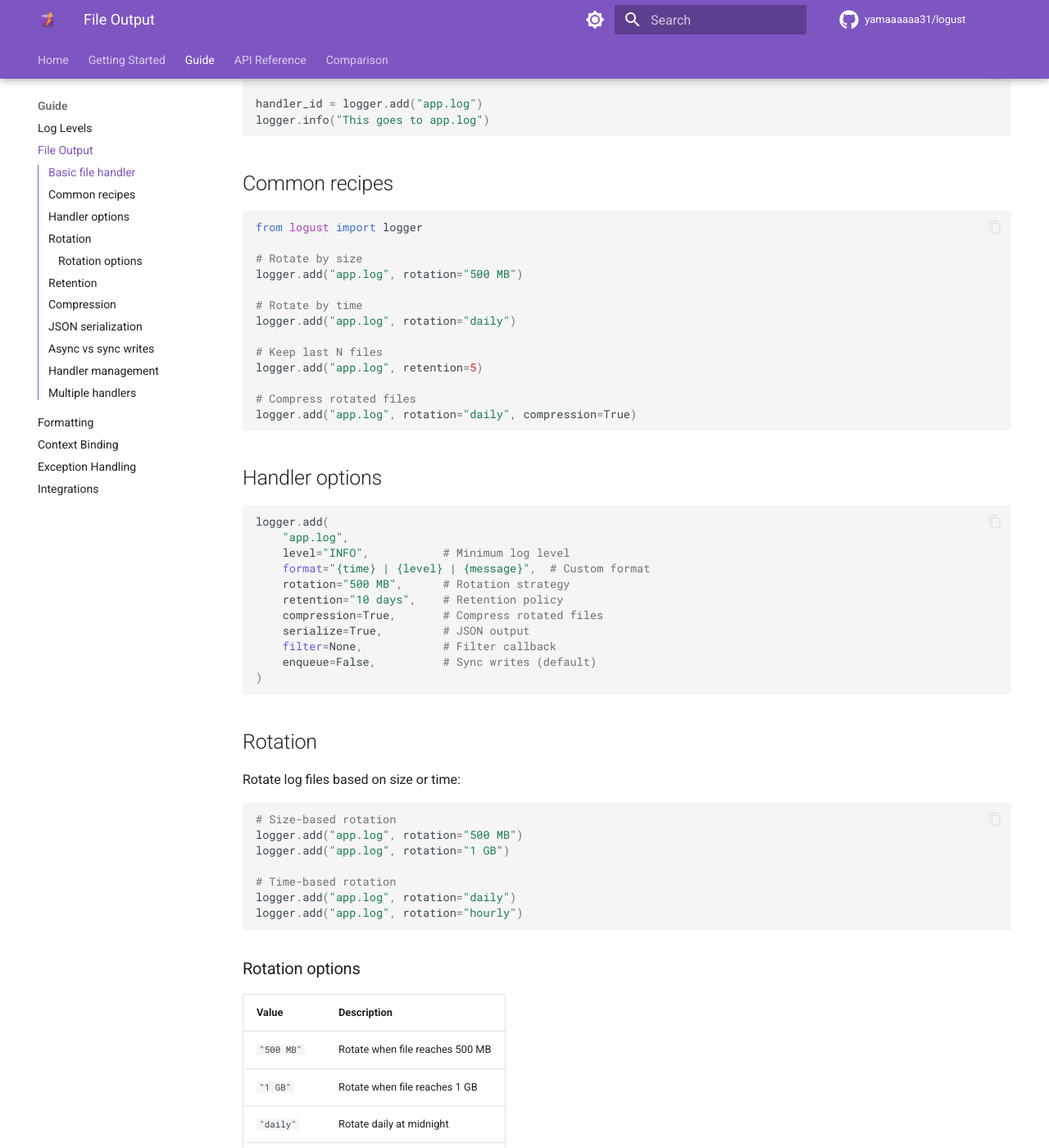
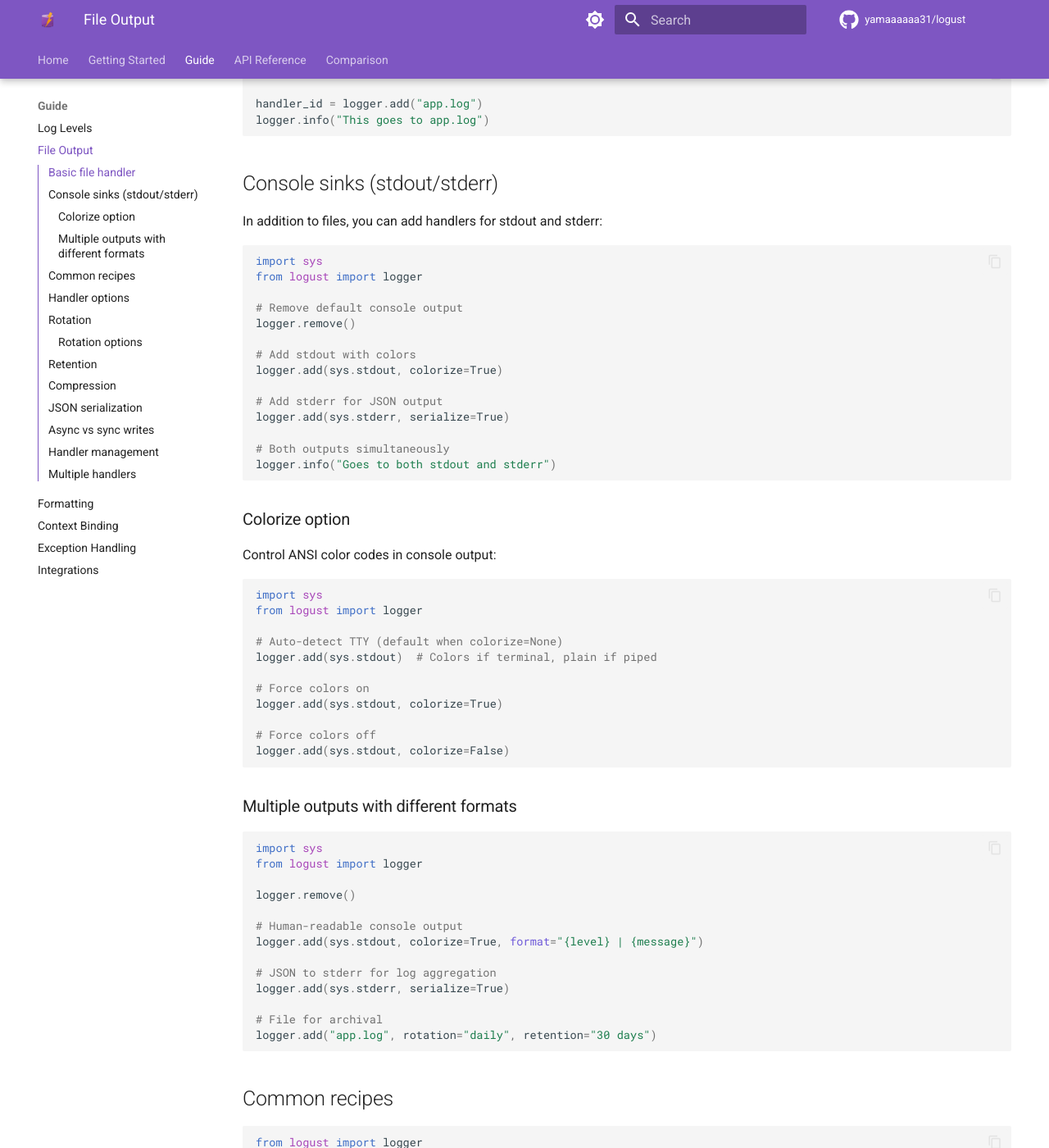
Before and after one commit to yamaaaaaa31/logust, an MkDocs documentation site: the page built from docs/guide/file-output.md, in a window 1280 px wide and 1400 px high, scrolled down 419 px. Shown: the whole window at 82% size. Built offline with MkDocs 1.6.1 and Material for MkDocs 9.7.7, drawn with Linux system fonts in a browser that asks for light colours; comment, search, counter and statistics services are not loaded; some of the changed text lies outside the part shown.

````diff
--- a/docs/guide/file-output.md
+++ b/docs/guide/file-output.md
@@ -12,6 +12,63 @@
 
 handler_id = logger.add("app.log")
 logger.info("This goes to app.log")
+```
+
+## Console sinks (stdout/stderr)
+
+In addition to files, you can add handlers for stdout and stderr:
+
+```python
+import sys
+from logust import logger
+
+# Remove default console output
+logger.remove()
+
+# Add stdout with colors
+logger.add(sys.stdout, colorize=True)
+
+# Add stderr for JSON output
+logger.add(sys.stderr, serialize=True)
+
+# Both outputs simultaneously
+logger.info("Goes to both stdout and stderr")
+```
+
+### Colorize option
+
+Control ANSI color codes in console output:
+
+```python
+import sys
+from logust import logger
+
+# Auto-detect TTY (default when colorize=None)
+logger.add(sys.stdout)  # Colors if terminal, plain if piped
+
+# Force colors on
+logger.add(sys.stdout, colorize=True)
+
+# Force colors off
+logger.add(sys.stdout, colorize=False)
+```
+
+### Multiple outputs with different formats
+
+```python
+import sys
+from logust import logger
+
+logger.remove()
+
+# Human-readable console output
+logger.add(sys.stdout, colorize=True, format="{level} | {message}")
+
+# JSON to stderr for log aggregation
+logger.add(sys.stderr, serialize=True)
+
+# File for archival
+logger.add("app.log", rotation="daily", retention="30 days")
 ```
 
 ## Common recipes
@@ -35,6 +92,7 @@
 ## Handler options
 
 ```python
+# File handler options
 logger.add(
     "app.log",
     level="INFO",           # Minimum log level
@@ -45,6 +103,16 @@
     serialize=True,         # JSON output
     filter=None,            # Filter callback
     enqueue=False,          # Sync writes (default)
+)
+
+# Console handler options
+logger.add(
+    sys.stdout,
+    level="INFO",           # Minimum log level
+    format="{time} | {level} | {message}",  # Custom format
+    serialize=False,        # JSON output
+    filter=None,            # Filter callback
+    colorize=True,          # ANSI color codes (console only)
 )
 ```
 
````
Also changed, not shown: CHANGELOG.md (+21 -5 lines), README.md (+50 -21 lines), docs/api.md (+15 -5 lines), docs/comparison.md (+12 -10 lines), docs/guide/formatting.md (+41 -7 lines), 4 other files.
